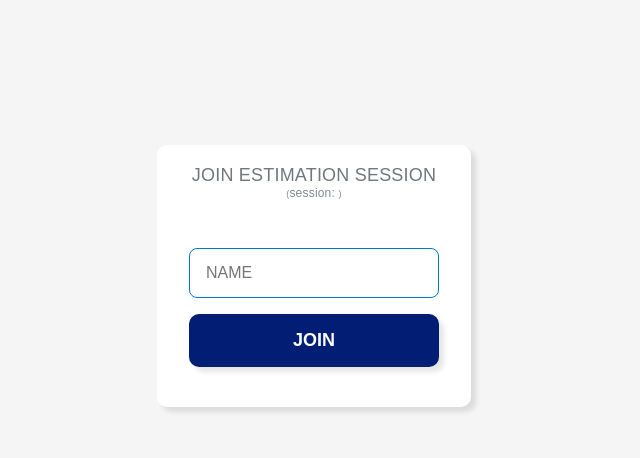
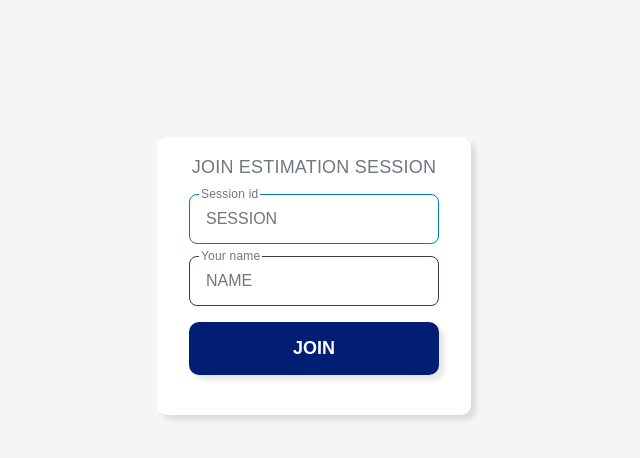
Before and after one commit to Steffra/estimate.cards, a Nuxt app: page /join in a window 1280 px wide. Shown: the top 458 px of the page, without its empty margins (326-966 px from the left). Built offline with nearby package versions, Linux system fonts and the light colour scheme.

Commit message:
improvements

```diff
--- a/components/BaseInput.vue
+++ b/components/BaseInput.vue
@@ -1,14 +1,30 @@
 <template>
-    <input v-model="inputValue">
+    <div>
+        <input v-model="inputValue" :autofocus="autofocus" :placeholder="placeholder" />
+        <label v-if="label"> {{ label }}</label>
+    </div>
+
 </template>
 
 <script setup lang="ts">
 //defineModel is the new fancy way to define v-model in >= Vue 3.4
 const inputValue = defineModel('inputValue')
 
+const { placeholder, label, autofocus } = defineProps<{
+    placeholder: string
+    label?: string
+    autofocus?: boolean
+}>()
 </script>
 
 <style scoped>
+div {
+    position: relative;
+    display: flex;
+    width: 100%;
+
+}
+
 input {
     padding: 0 1rem;
     border-radius: 0.5rem;
@@ -18,8 +34,9 @@ input {
     white-space: nowrap;
     overflow: hidden;
     text-overflow: ellipsis;
+    font-size: 16px;
     width: 100%;
-    font-size: 16px;
+
 
 }
 
@@ -27,4 +44,17 @@ input:focus {
     border: 1px solid #0079cb;
     outline: none;
 }
+
+label {
+    position: absolute;
+    top: -7px;
+    left: 10px;
+    color: #71777e;
+    font-size: 12px;
+    pointer-events: none;
+    transition: 0.2s;
+    background-color: white;
+    padding: 0 2px;
+
+}
 </style>
--- a/components/ToggleButton.vue
+++ b/components/ToggleButton.vue
@@ -1,9 +1,17 @@
 <template>
-    <button class="toggle-button">{{ text }}</button>
+    <BaseButton class="toggle-button" :text="cardsVisible ? 'NEW ROUND' : 'REVEAL CARDS'" />
 </template>
 
 <script setup lang="ts">
-const { text } = defineProps<{
-    text: string
+const { cardsVisible } = defineProps<{
+    cardsVisible: boolean
 }>()
 </script>
+
+<style scoped>
+.toggle-button {
+    align-self: center;
+    max-width: 300px;
+    margin: 10px 0;
+}
+</style>
--- a/components/votingCard.vue
+++ b/components/votingCard.vue
@@ -43,6 +43,12 @@ const { value, selected } = defineProps<{
         color: white;
 
     }
+
+    &:disabled {
+        background-color: #e3e3e3;
+        color: #b3b3b3;
+        cursor: not-allowed;
+    }
 }
 
 .voting-card.selected {
--- a/components/votingCards.vue
+++ b/components/votingCards.vue
@@ -2,7 +2,7 @@
     <div class="voting-cards-wrapper">
         <div class="voting-cards">
             <voting-card v-for="card in cards" :key="card.value" :value="card.value" :selected="card.selected"
-                @click="vote(card.value)" />
+                @click="vote(card.value)" :disabled="props.isVotingDisabled" />
         </div>
     </div>
 </template>
@@ -12,7 +12,12 @@ type VotingCard = {
     value: string,
     selected: boolean
 }
+
+const props = defineProps<{
+    isVotingDisabled: boolean
+}>()
 const emit = defineEmits(['vote'])
+
 
 const cards = ref<Array<VotingCard>>([
     { value: "1", selected: false },
@@ -24,18 +29,24 @@ const cards = ref<Array<VotingCard>>([
 ])
 
 const vote = (selectedCard: string) => {
+    if (props.isVotingDisabled) return;
     emit('vote', selectedCard)
     if (selectedCard == cards.value.find(card => card.selected)?.value) {
-        cards.value.forEach(card => {
-            card.selected = false
-        })
+        resetSelection()
         return;
     }
     cards.value.forEach(card => {
         card.selected = card.value === selectedCard
     })
 }
-
+const resetSelection = () => {
+    cards.value.forEach(card => {
+        card.selected = false
+    })
+}
+defineExpose({
+    resetSelection: resetSelection,
+})
 </script>
 
 <style scoped>
--- a/composables/useSocket.ts
+++ b/composables/useSocket.ts
@@ -2,6 +2,9 @@ import { type Session } from '../types/types'
 import { nanoid } from 'nanoid'
 
 export function useSocket() {
+    if (typeof window === 'undefined') {
+        return
+      }
       const protocol= window.location.protocol === 'https:' ? 'wss' : 'ws'
       const sessionid = window.location.pathname.split('/').pop()
       const name = window.sessionStorage.getItem('name')
--- a/pages/[...session].vue
+++ b/pages/[...session].vue
@@ -1,11 +1,9 @@
 <script setup lang="ts">
 import { useSocket } from '~/composables/useSocket'
-
+//useTemplateRef is new in vue 3.5 !
+//https://medium.com/@shuhan.chan08/basic-usage-of-vue-3-5-usetemplateref-4b8d7a89bf7d
+const votingCards = useTemplateRef('votingCards')
 const socket = useSocket()
-
-const selectedCard = computed(() => {
-  return socket.session.value.players.find(player => player.id === window.sessionStorage.getItem('id'))?.card
-})
 
 const toggleVisibility = () => {
   if (socket.session.value.cardsVisible) {
@@ -27,6 +25,13 @@ watch(() => socket.session.value.players, async () => {
   console.log(newFlexItemsInfo)
 
   aminateFlexItems(oldFlexItemsInfo, newFlexItemsInfo)
+})
+
+watch(() => socket.session.value.cardsVisible, (newValue) => {
+  if (newValue && votingCards.value) {
+    //call resetSelection thats defineExposed
+    votingCards.value.resetSelection()
+  }
 })
 
 interface FlexItemInfo {
@@ -92,10 +97,9 @@ function aminateFlexItems(
       <Player v-for="player in socket.session.value.players" :key="player.id" :player="player"
         :is-visible="socket.session.value.cardsVisible" />
     </div>
+    <ToggleButton @click="toggleVisibility" :cards-visible="socket.session.value.cardsVisible" />
     <div class="voting-cards">
-      <ToggleButton @click="toggleVisibility" :is-visible="socket.session.value.cardsVisible"
-        :text="socket.session.value.cardsVisible ? 'NEW ROUND' : 'REVEAL CARDS'" />
-      <VotingCards @vote="socket.vote" :selectedCard="selectedCard" />
+      <VotingCards @vote="socket.vote" ref="votingCards" :is-voting-disabled="socket.session.value.cardsVisible" />
     </div>
 
   </div>
--- a/pages/join.vue
+++ b/pages/join.vue
@@ -1,12 +1,15 @@
 <script setup lang="ts">
 const name = ref('')
-const session = ref(window.location.search.split('=')[1])
+const sessionFromUrl = ref('      ')
 const router = useRouter()
-
+const sessionInput = ref('')
+onBeforeMount(() => {
+  sessionFromUrl.value = window ? window.location.search.split('=')[1] : ''
+})
 function startSession() {
   window.sessionStorage.setItem('name', name.value)
-  if (session.value) {
-    router.push(`/session/${session.value}?name=${name.value}`)
+  if (sessionFromUrl.value) {
+    router.push(`/session/${sessionFromUrl.value}?name=${name.value}`)
   } else {
     router.push(`/session/new?name=${name.value}`)
   }
@@ -17,12 +20,14 @@ function startSession() {
   <DefaultLayout>
     <div class="title">
       <h1>JOIN ESTIMATION SESSION</h1>
-      <h2><span>(</span>session: {{ session }}<span>)</span></h2>
+      <h2 v-if="sessionFromUrl"><span>(</span>session: {{ sessionFromUrl }}<span>)</span></h2>
     </div>
     <form @submit.prevent="startSession">
       <div>
         <!-- this works since vue3.4! /> -->
-        <BaseInput v-model:inputValue="name" placeholder="NAME" autofocus />
+        <BaseInput v-if="!sessionFromUrl" v-model:inputValue="sessionInput" placeholder="SESSION"
+          :autofocus="sessionFromUrl != ''" label="Session id" />
+        <BaseInput v-model:inputValue="name" placeholder="NAME" label="Your name" :autofocus="sessionFromUrl === ''" />
       </div>
       <BaseButton :text="'JOIN'" />
     </form>
@@ -56,8 +61,9 @@ form {
 
   &>div {
     display: flex;
-    flex-direction: row;
+    flex-direction: column;
     margin-bottom: 1rem;
+    gap: 12px;
   }
 }
 </style>
```
